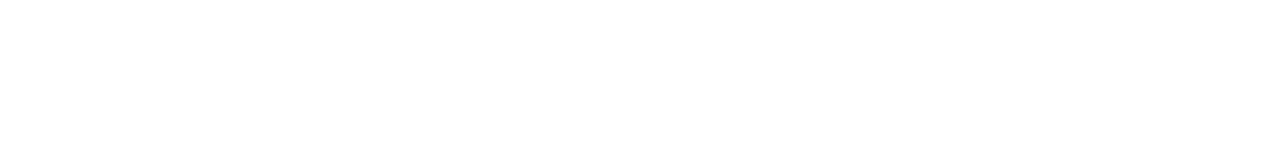
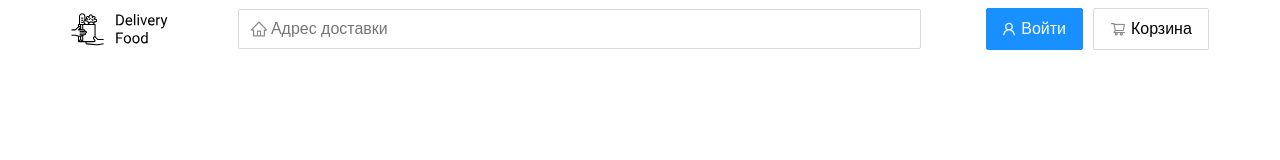
Before and after one commit to archeapxa/delivery, a website: page index.html in a window 1280 px wide. Drawn offline with Linux system fonts and the light colour scheme.

Commit message:
first lesson

```diff
--- a/index.html
+++ b/index.html
@@ -9,7 +9,29 @@
 </head>
 <body>
 
+  <header class="header">
+    <div class="container">
+      <div class="header__row">
+        <img src="img/logo.svg" alt="Logo" class="logo">
 
+        <input type="text" class="input header__input" placeholder="Адрес доставки">
+
+        <div class="buttons">
+          <button class="button button--primary">
+            <img class="button__icon" src="img/login.svg" alt="User">
+            Войти
+          </button>
+          <button class="button">
+            <img class="button__icon" src="img/bag.svg" alt="bag">
+            Корзина
+          </button>
+        </div>
+        <!-- /.buttons -->
+      </div>
+      <!-- /.header__row -->
+    </div>
+    <!-- /.container -->
+  </header>
 
 </body>
 </html>
--- a/sass/_main.sass
+++ b/sass/_main.sass
@@ -1,2 +1,54 @@
 *, *::before, *::after
   box-sizing: border-box
+html
+  font-size: 18px
+// body
+//   background-color: #000
+.container
+  width: 90%
+  max-width: 1200px
+  margin: 0 auto
+.header
+  padding-top:
+  &__row
+    display: flex
+    justify-content: space-between
+    align-items: center
+  &__input
+    max-width: 690px
+    width: 60%
+    height: 40px
+    background-color: #fff
+    border: 1px solid #d9d9d9
+    border-radius: 2px
+    padding: 8px 12px 8px 32px
+    font-size: 0.888rem
+    line-height: 1.333rem
+    background: url(../img/home.svg) no-repeat left 11px center
+    cursor: pointer
+    // background-image: url(../img/home.svg)
+    // background-repeat: no-repeat
+    // background-position: left 11px center
+.buttons
+  display: flex
+  align-items: center
+  justify-content: space-between
+.button
+  padding: 8px 16px
+  box-shadow: 0px 0px 2px rgba(0, 0, 0, 0.0015)
+  border-radius: 2px
+  font-size: 0.888rem
+  line-height: 1.333rem
+  border: 1px solid #d9d9d9
+  background-color: #fff
+  cursor: pointer
+  display: flex
+  align-items: center
+  &--primary
+    color: #fff
+    background-color: #1890ff
+    border: 1px solid #1890ff
+  &__icon
+    margin-right: 6px
+  &:first-of-type
+    margin-right: 10px
```
Also changed, not shown: css/style.css, img/bag.svg (added), img/home.svg (added), img/login.svg (added), img/logo.svg (added).
